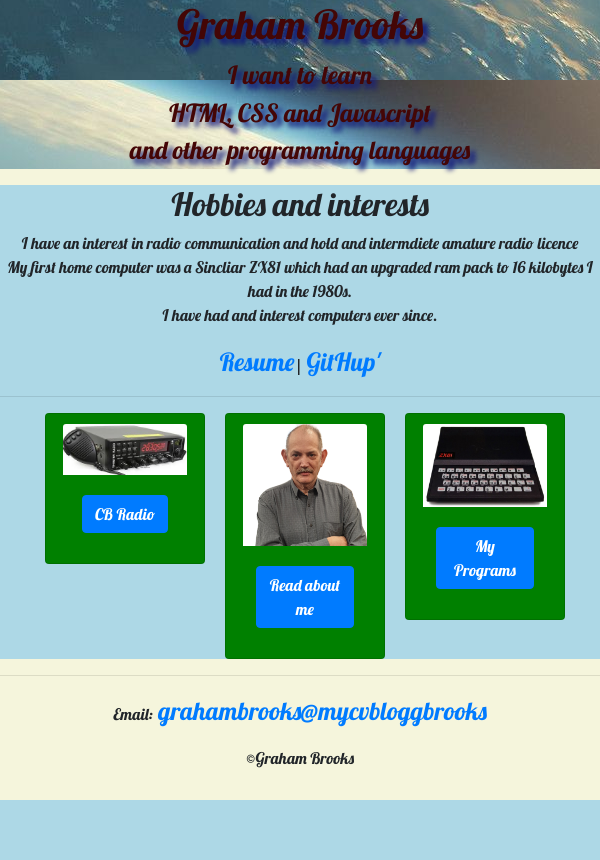
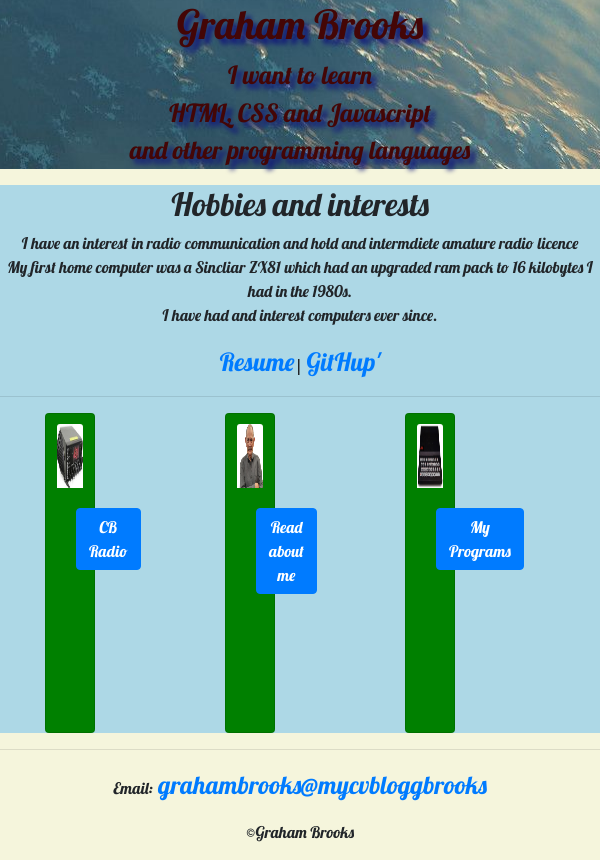
Before and after one commit to grbrooks/my-cvprofile, a PHP site: page / in a window 600 px wide. Before the commit the page ends 800 px from the top, so only its background shows below. Run offline with PHP 8.4, Linux system fonts and the light colour scheme.

Commit message:
--- Auto-Git Commit ---

```diff
--- a/css/styles.css
+++ b/css/styles.css
@@ -34,12 +34,14 @@ a {
     margin-left: auto;
     margin-right: auto;
     width: 90%;
+    height: 4em;
 }
 
 .card {
     padding: 10px;
     background-color: #50adcc;
     width: 18em;
+    height: 20em;
 }
 
 @media (min-width: 576px) and (max-width: 767.98px) {
@@ -50,7 +52,7 @@ a {
 
 @media (min-width: 576px) and (max-width: 767.98px) {
     .card {
-        width: 10em;
+        width: 50px;
         background-color: green;
     }
     .card p {
```
